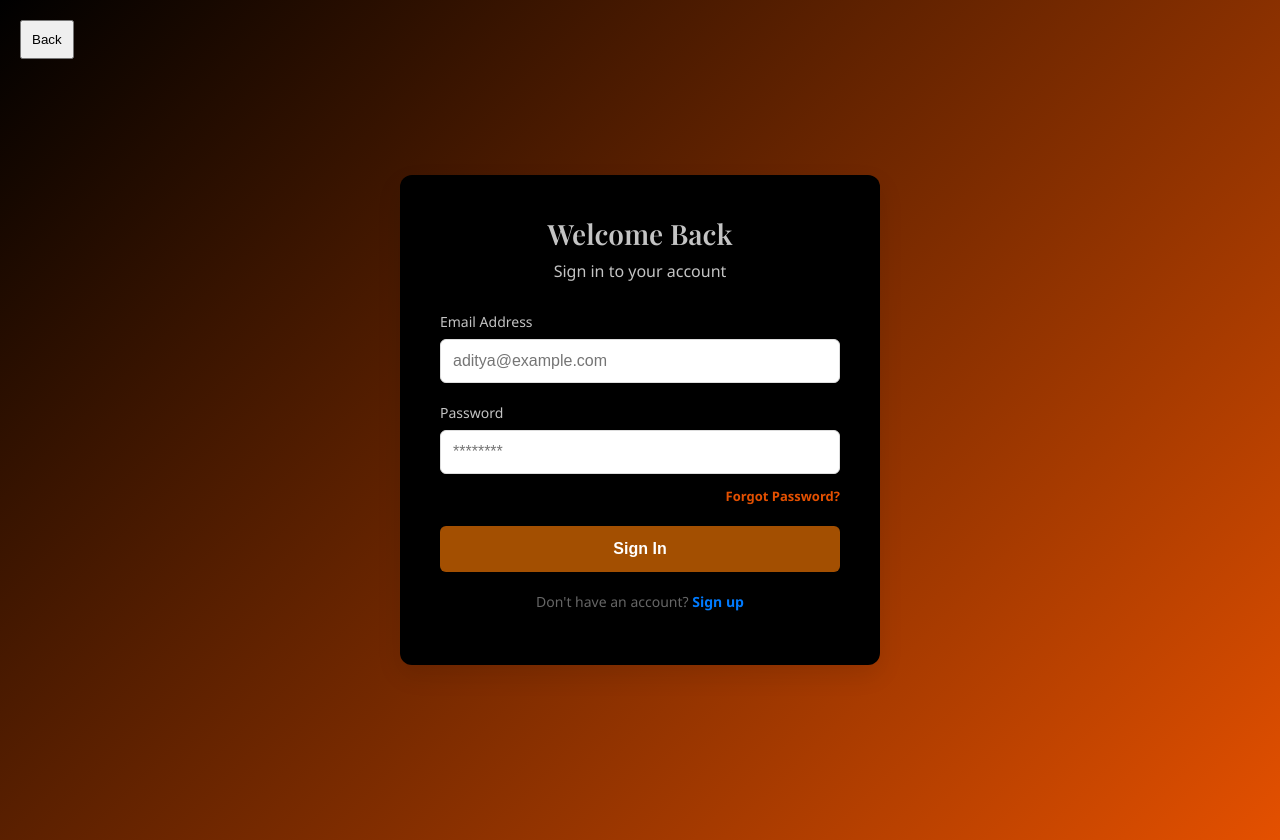
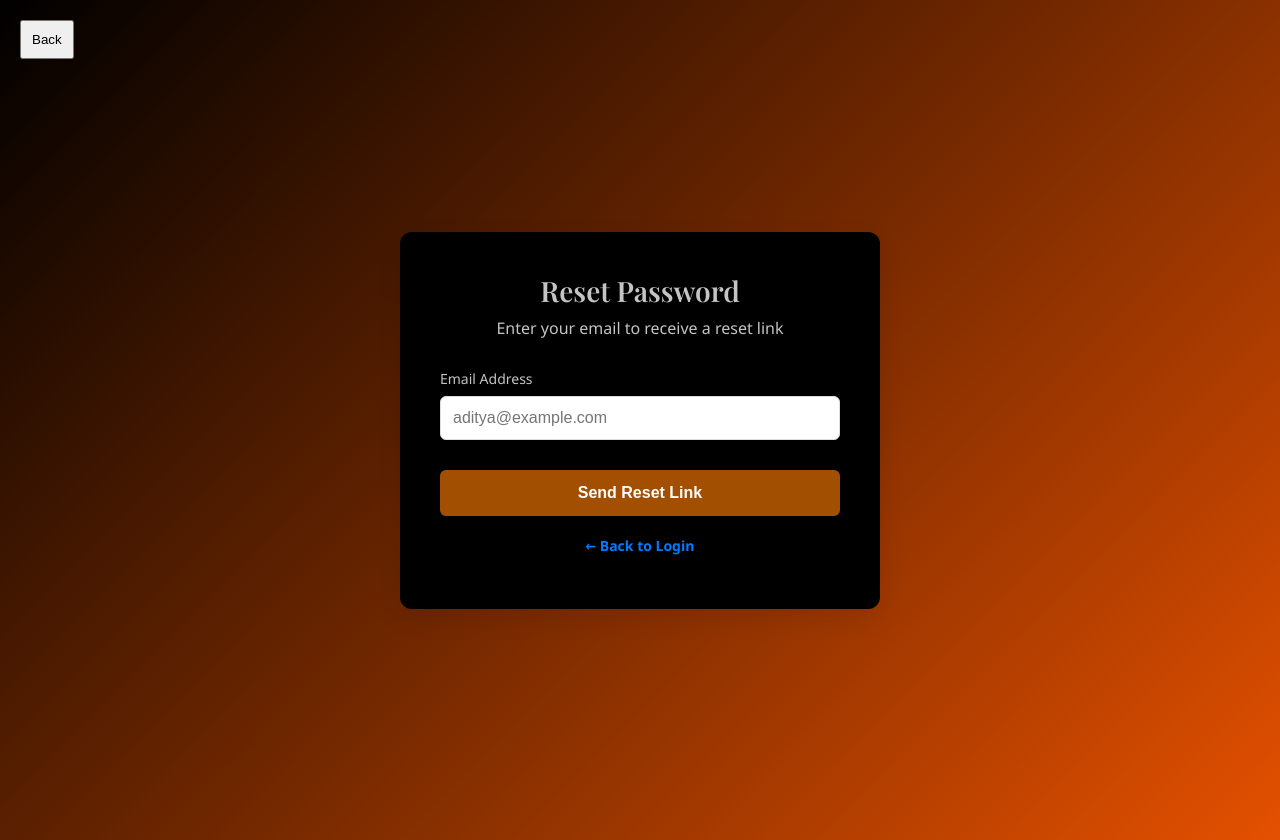
Before and after one commit to DeviPrasadTripathy007/Watch_Brand_Website, a React (Create React App) app: page /login in a window 1280 px wide. Both pictures are taken after a click on the button "Forgot Password?". Built offline with nearby package versions, Linux system fonts and the light colour scheme.

Commit message:
feat: Implement a new React login form component with styling and forgot password functionality.

```diff
--- a/src/login.css
+++ b/src/login.css
@@ -94,6 +94,17 @@
     color: #ff6a1a;
 }
 
+.reset-success {
+    text-align: center;
+    padding: 20px 0;
+    color: #c4c4c4;
+    line-height: 1.6;
+}
+
+.reset-success strong {
+    color: #e45000;
+}
+
 .submit-btn-primary {
     width: 100%;
     padding: 14px;
--- a/src/login.jsx
+++ b/src/login.jsx
@@ -8,6 +8,9 @@ function LoginForm() {
         email: '',
         password: ''
     });
+    const [showForgotPassword, setShowForgotPassword] = useState(false);
+    const [resetEmail, setResetEmail] = useState('');
+    const [resetSent, setResetSent] = useState(false);
 
     const handleChange = (e) => {
         const { name, value } = e.target;
@@ -24,6 +27,18 @@ function LoginForm() {
         navigate('/');
     };
 
+    const handleResetPassword = (e) => {
+        e.preventDefault();
+        console.log('Password reset requested for:', resetEmail);
+        setResetSent(true);
+    };
+
+    const backToLogin = () => {
+        setShowForgotPassword(false);
+        setResetSent(false);
+        setResetEmail('');
+    };
+
     return (
         <div>
             <button
@@ -34,6 +49,8 @@ function LoginForm() {
             </button>
             <div className="login-container">
                 <div className="login-card">
+                    {!showForgotPassword ? (
+                        <>
                             <h2 className="login-title">Welcome Back</h2>
                             <p className="login-subtitle">Sign in to your account</p>
 
@@ -65,7 +82,7 @@ function LoginForm() {
                                 </div>
 
                                 <div className="forgot-password">
-                            <button type="button" className="link-button" onClick={() => alert('Password reset link sent to your email!')}>
+                                    <button type="button" className="link-button" onClick={() => setShowForgotPassword(true)}>
                                         Forgot Password?
                                     </button>
                                 </div>
@@ -81,6 +98,44 @@ function LoginForm() {
                                     navigate('/register');
                                 }}>Sign up</button>
                             </p>
+                        </>
+                    ) : (
+                        <>
+                            <h2 className="login-title">Reset Password</h2>
+                            <p className="login-subtitle">Enter your email to receive a reset link</p>
+
+                            {!resetSent ? (
+                                <form onSubmit={handleResetPassword} className="login-form">
+                                    <div className="form-group">
+                                        <label htmlFor="resetEmail">Email Address</label>
+                                        <input
+                                            type="email"
+                                            id="resetEmail"
+                                            value={resetEmail}
+                                            onChange={(e) => setResetEmail(e.target.value)}
+                                            placeholder="aditya@example.com"
+                                            required
+                                        />
+                                    </div>
+
+                                    <button type="submit" className="submit-btn-primary">
+                                        Send Reset Link
+                                    </button>
+                                </form>
+                            ) : (
+                                <div className="reset-success">
+                                    <p>✅ A password reset link has been sent to <strong>{resetEmail}</strong></p>
+                                    <p>Please check your inbox.</p>
+                                </div>
+                            )}
+
+                            <p className="register-link">
+                                <button type="button" className="link-button" onClick={backToLogin}>
+                                    ← Back to Login
+                                </button>
+                            </p>
+                        </>
+                    )}
                 </div>
             </div>
         </div>
```
Lines whose indentation alone changed are shown as unchanged.
